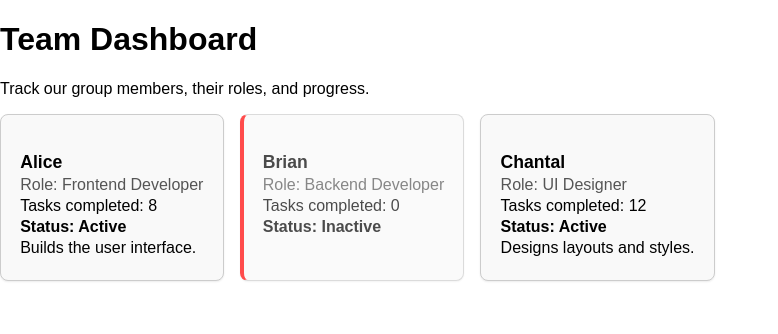
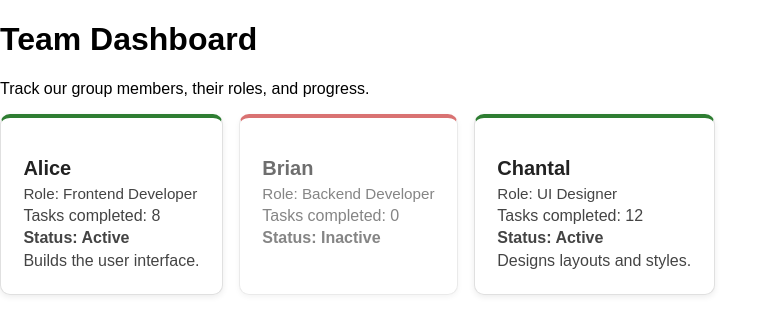
Before and after one commit to Effiong06/react-50-tasks, a React (Vite) app: page / in a window 1280 px wide. Shown: the top 334 px of the page, without its empty margins (0-778 px from the left). Built offline with nearby package versions, Linux system fonts and the light colour scheme.

Commit message:
Author: Veronicah - refined MemberCard styling v2 to a softer shadow, hover effect, top border for status

```diff
--- a/src/MemberCard.css
+++ b/src/MemberCard.css
@@ -1,34 +1,46 @@
 /* Author: Veronicah */
 
 .member-card {
-  padding: 1.2rem;
-  border: 1px solid #ccc;
-  border-radius: 8px;
-  background-color: #f9f9f9;
-  margin-bottom: 1rem;
-  box-shadow: 0 1px 2px rgba(0, 0, 0, 0.08);
+  padding: 1.2rem 1.4rem;
+  border: 1px solid #e0e0e0;
+  border-radius: 10px;
+  background-color: #ffffff;
+  box-shadow: 0 2px 6px rgba(0, 0, 0, 0.08);
+  transition: transform 0.15s ease;
+}
+
+.member-card:hover {
+  transform: translateY(-3px);
 }
 
 .member-name {
-  font-size: 1.1rem;
-  margin-bottom: 0.2rem;
+  font-size: 1.25rem;
+  margin-bottom: 0.3rem;
+  color: #222;
 }
 
 .member-role {
-  color: #555;
+  color: #777;
+  font-size: 0.95rem;
+  margin-bottom: 0.6rem;
 }
 
-/* selectors for other content on the card */
 .member-card p {
-  margin: 0.2rem 0;
+  margin: 0.3rem 0;
+  color: #444;
 }
 
-/ active and inactive states */
 .active {
-  border-left: 4px solid green;
+  border-top: 4px solid #2e7d32;
 }
 
 .inactive {
-  border-left: 4px solid red;
-  opacity: 0.7;
+  border-top: 4px solid #c62828;
+  opacity: 0.65;
 }
+
+@media (max-width: 500px) {
+  .member-card {
+    padding: 0.9rem 1rem;
+  }
+}
```
